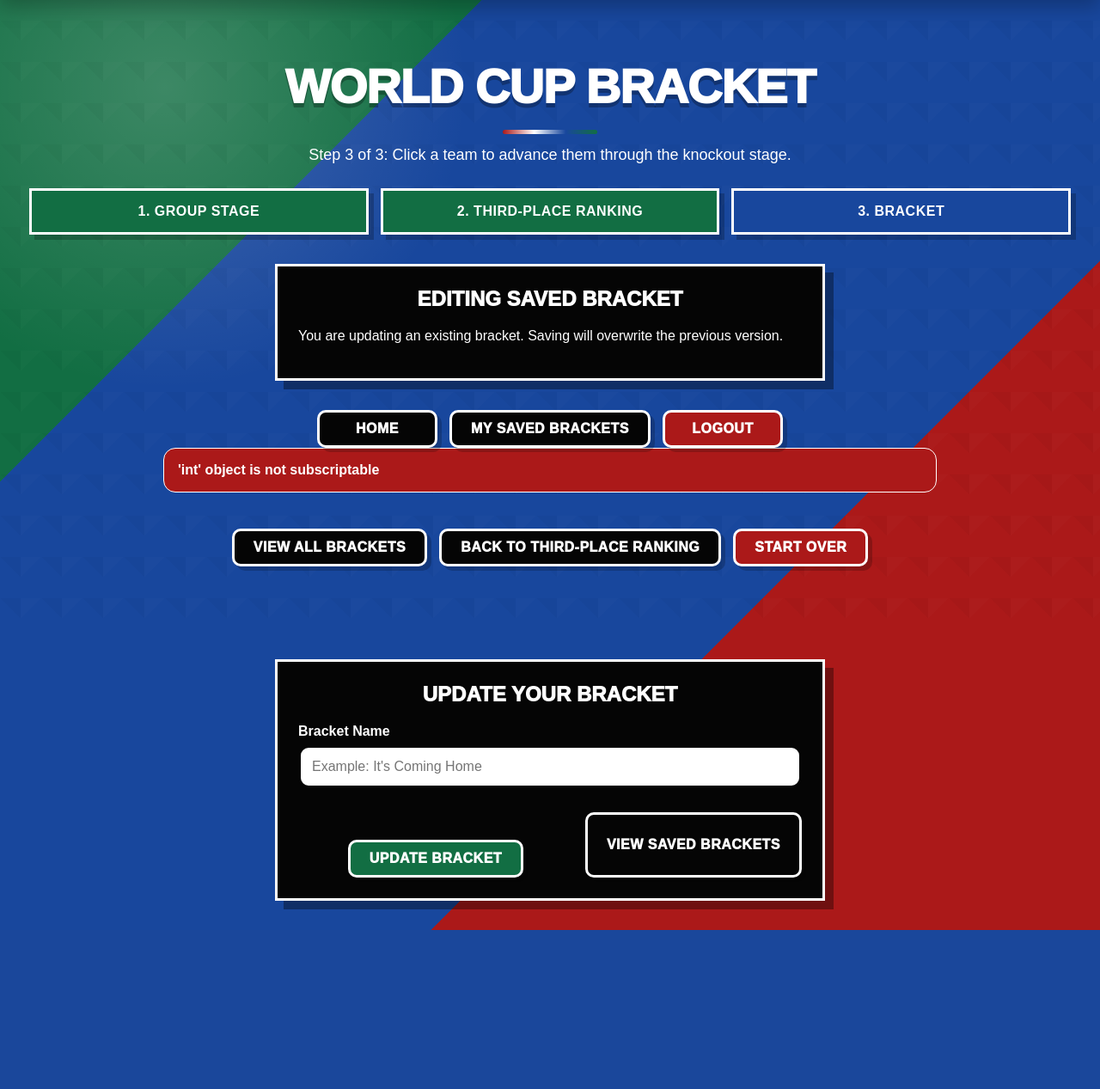
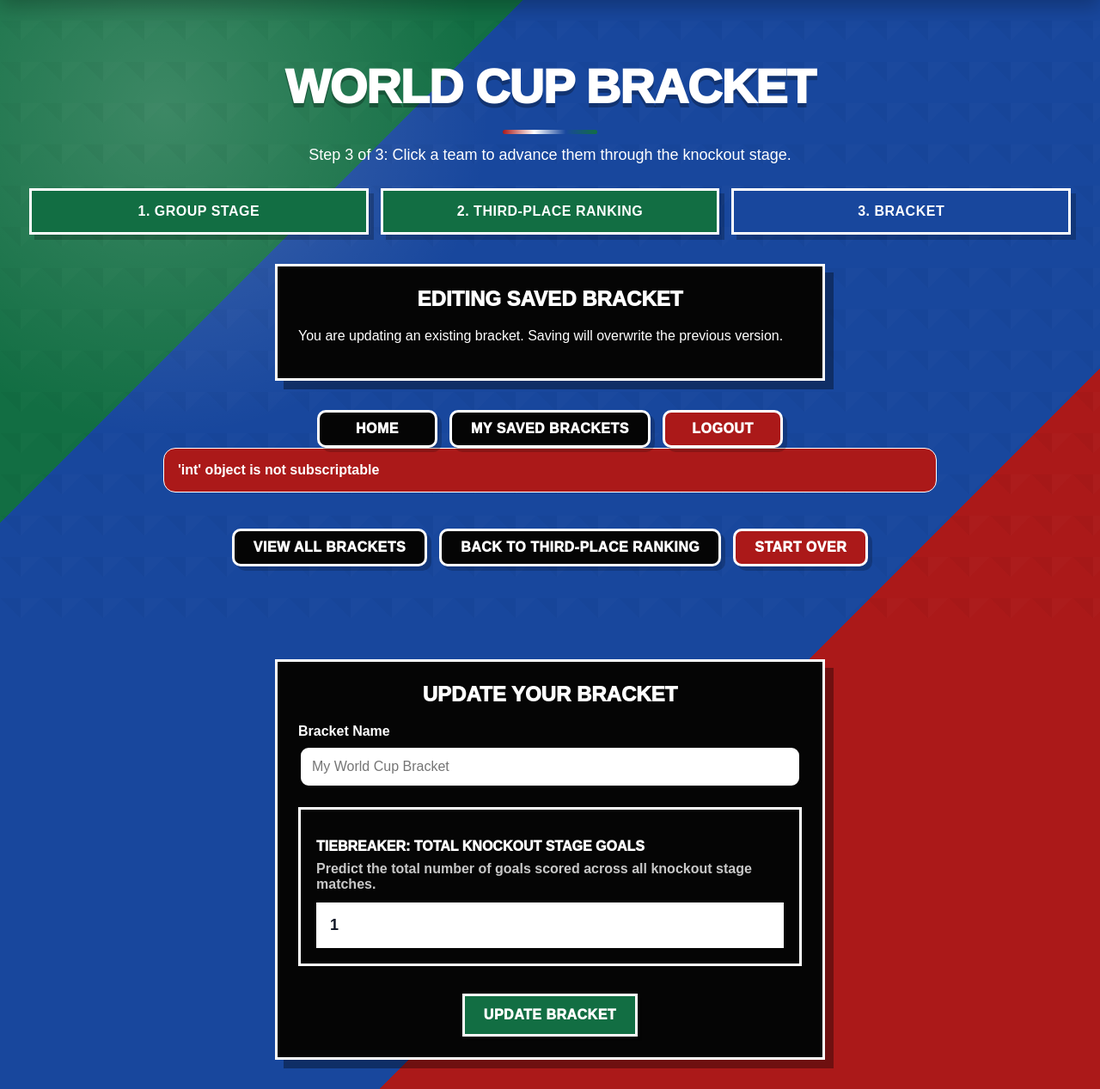
Before and after one commit to mayankgudi/World_Cup_2026, a Flask app: page /bracket in a window 1280 px wide. Shown: the part 72-1339 px from the top of the page at 86% size. Before the commit the page ends 1154 px from the top, so only its background shows below. Run offline with Flask 3, Linux system fonts and the light colour scheme; the visitor is signed in with stand-in values (Sample User, id 1).

Commit message:
Added Tiebreaker

```diff
--- a/app.py
+++ b/app.py
@@ -704,6 +704,7 @@ def bracket():
         third_place_ranking=third_place_ranking,
         editing_bracket_id=editing_bracket_id,
         saved_knockout_picks=session.get("knockout_picks"),
+        tiebreaker_goals=session.get("tiebreaker_goals"),
         bracket_name=bracket_name
     )
 
@@ -711,23 +712,28 @@ def bracket():
 @app.route("/save-bracket", methods=["POST"])
 @login_required
 def save_bracket():
+    current_user = get_current_user()
+
     group_results = session.get("group_results")
     third_place_ranking = session.get("third_place_ranking")
-
-    if not group_results or not third_place_ranking:
-        return redirect(url_for("group_stage"))
-
-    current_user = get_current_user()
-
-    if not current_user:
-        return redirect(url_for("login"))
-
+    knockout_picks_raw = request.form.get("knockout_picks")
     bracket_name = request.form.get("bracket_name", "").strip()
+    tiebreaker_goals_raw = request.form.get("tiebreaker_goals")
 
     if not bracket_name:
-        bracket_name = f"{current_user.username}'s Bracket"
+        bracket_name = "My World Cup Bracket"
 
-    knockout_picks_raw = request.form.get("knockout_picks", "{}")
+    try:
+        tiebreaker_goals = int(tiebreaker_goals_raw)
+    except (TypeError, ValueError):
+        return "Invalid tiebreaker. Please enter a whole number.", 400
+
+    if tiebreaker_goals < 0:
+        return "Invalid tiebreaker. Goals cannot be negative.", 400
+
+    if not group_results or not third_place_ranking or not knockout_picks_raw:
+        return "Missing bracket data. Please go back and complete all steps.", 400
+
     knockout_picks = json.loads(knockout_picks_raw)
 
     editing_bracket_id = session.get("editing_bracket_id")
@@ -742,11 +748,16 @@ def save_bracket():
         prediction.group_results = group_results
         prediction.third_place_ranking = third_place_ranking
         prediction.knockout_picks = knockout_picks
+        prediction.tiebreaker_goals = tiebreaker_goals
 
         db.session.commit()
 
         session.pop("editing_bracket_id", None)
+        session.pop("group_results", None)
+        session.pop("third_place_ranking", None)
         session.pop("knockout_picks", None)
+        session.pop("bracket_name", None)
+        session.pop("tiebreaker_goals", None)
 
         return redirect(url_for("view_bracket", prediction_id=prediction.id))
 
@@ -755,29 +766,30 @@ def save_bracket():
     ).count()
 
     if bracket_count >= 1:
-        return render_template(
-            "bracket.html",
-            bracket=add_flags_to_bracket(generate_round_of_32(group_results, third_place_ranking)),
-            error="You have already submitted a bracket. You may only submit 1 bracket per account.",
-            third_place_ranking=third_place_ranking,
-            editing_bracket_id=None,
-            saved_knockout_picks=None,
-            bracket_name=bracket_name
-        )
+        return redirect(url_for("saved_brackets", error="limit_reached"))
 
     prediction = BracketPrediction(
+        user_id=current_user.id,
         username=current_user.username,
-        user_id=current_user.id,
         bracket_name=bracket_name,
         group_results=group_results,
         third_place_ranking=third_place_ranking,
-        knockout_picks=knockout_picks
+        knockout_picks=knockout_picks,
+        tiebreaker_goals=tiebreaker_goals
     )
 
     db.session.add(prediction)
     db.session.commit()
 
+    session.pop("group_results", None)
+    session.pop("third_place_ranking", None)
+    session.pop("knockout_picks", None)
+    session.pop("bracket_name", None)
+    session.pop("tiebreaker_goals", None)
+
     return redirect(url_for("view_bracket", prediction_id=prediction.id))
+
+
 
 @app.route("/saved/<int:prediction_id>")
 @login_required
@@ -849,6 +861,7 @@ def edit_bracket(prediction_id):
     session["group_results"] = prediction.group_results
     session["third_place_ranking"] = prediction.third_place_ranking
     session["knockout_picks"] = prediction.knockout_picks
+    session["tiebreaker_goals"] = prediction.tiebreaker_goals
 
     return redirect(url_for("bracket"))
 
--- a/models.py
+++ b/models.py
@@ -43,6 +43,8 @@ class BracketPrediction(db.Model):
     third_place_ranking = db.Column(db.JSON, nullable=False)
     knockout_picks = db.Column(db.JSON, nullable=True)
 
+    tiebreaker_goals = db.Column(db.Integer, nullable=True)
+
     created_at = db.Column(
         db.DateTime,
         default=lambda: datetime.now(timezone.utc)
--- a/static/styles.css
+++ b/static/styles.css
@@ -4018,3 +4018,65 @@ body::before {
     padding: 12px;
     margin-bottom: 12px;
 }
+
+
+/* =========================
+   TIEBREAKER INPUT / DISPLAY
+========================= */
+
+.tiebreaker-input-box {
+    margin-top: 22px;
+    padding: 18px;
+    background: #050505;
+    border: 3px solid white;
+    color: white;
+}
+
+.tiebreaker-input-box label {
+    display: block;
+    font-weight: 1000;
+    text-transform: uppercase;
+    margin-bottom: 8px;
+    color: white;
+}
+
+.tiebreaker-helper {
+    margin: 0 0 12px;
+    color: rgba(255, 255, 255, 0.78);
+    font-weight: 700;
+}
+
+.tiebreaker-input-box input {
+    width: 100%;
+    box-sizing: border-box;
+    padding: 13px;
+    border: 3px solid white;
+    background: white;
+    color: #111827;
+    font-weight: 900;
+    font-size: 18px;
+}
+
+.tiebreaker-display-card {
+    max-width: 460px;
+    margin: 24px auto 34px;
+    padding: 20px;
+    background: #050505;
+    border: 3px solid white;
+    text-align: center;
+    color: white;
+    box-shadow: 6px 6px 0 rgba(0, 0, 0, 0.28);
+}
+
+.tiebreaker-display-card h2 {
+    margin: 0 0 8px;
+    color: white;
+    text-transform: uppercase;
+}
+
+.tiebreaker-display-card p {
+    margin: 0;
+    font-size: 26px;
+    font-weight: 1000;
+    color: white;
+}
--- a/templates/bracket.html
+++ b/templates/bracket.html
@@ -273,14 +273,35 @@
                 type="text"
                 id="bracket_name"
                 name="bracket_name"
-                placeholder="Example: It's Coming Home"
-                value="{{ bracket_name or '' }}"
+                value="{{ bracket_name if bracket_name else '' }}"
+                placeholder="My World Cup Bracket"
                 required
             >
 
+            <div class="tiebreaker-input-box">
+                <label for="tiebreaker_goals">
+                    Tiebreaker: Total Knockout Stage Goals
+                </label>
+
+                <p class="tiebreaker-helper">
+                    Predict the total number of goals scored across all knockout stage matches.
+                </p>
+
+                <input
+                    type="number"
+                    id="tiebreaker_goals"
+                    name="tiebreaker_goals"
+                    min="0"
+                    max="300"
+                    step="1"
+                    value="{{ tiebreaker_goals if tiebreaker_goals is defined and tiebreaker_goals is not none else '' }}"
+                    placeholder="Example: 118"
+                    required
+                >
+            </div>
+
             <input type="hidden" name="knockout_picks" id="knockout-picks-input">
 
-            <div class="button-row">
             <button type="submit" class="main-button">
                 {% if editing_bracket_id %}
                     Update Bracket
@@ -288,11 +309,6 @@
                     Save Bracket
                 {% endif %}
             </button>
-
-                <a href="{{ url_for('saved_brackets') }}" class="secondary-button">
-                    View Saved Brackets
-                </a>
-            </div>
         </div>
     </form>
 
--- a/templates/saved_bracket.html
+++ b/templates/saved_bracket.html
@@ -78,6 +78,10 @@
                 <p>{{ third_place_name }}</p>
             </div>
         </div>
+    </div>
+    <div class="tiebreaker-display-card">
+        <h2>Tiebreaker</h2>
+        <p>{{ prediction.tiebreaker_goals }} knockout stage goals</p>
     </div>
 
         <section class="saved-section">
```
Lines whose indentation alone changed are shown as unchanged.
